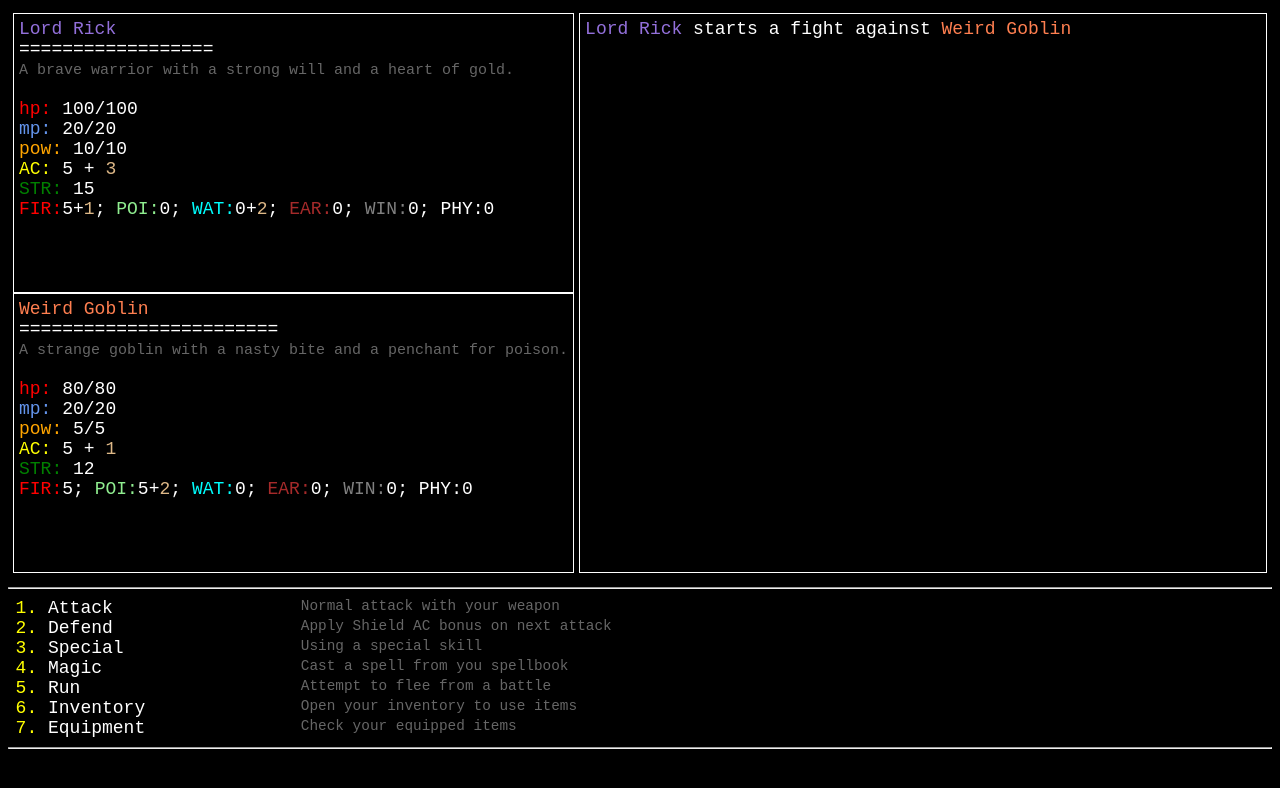
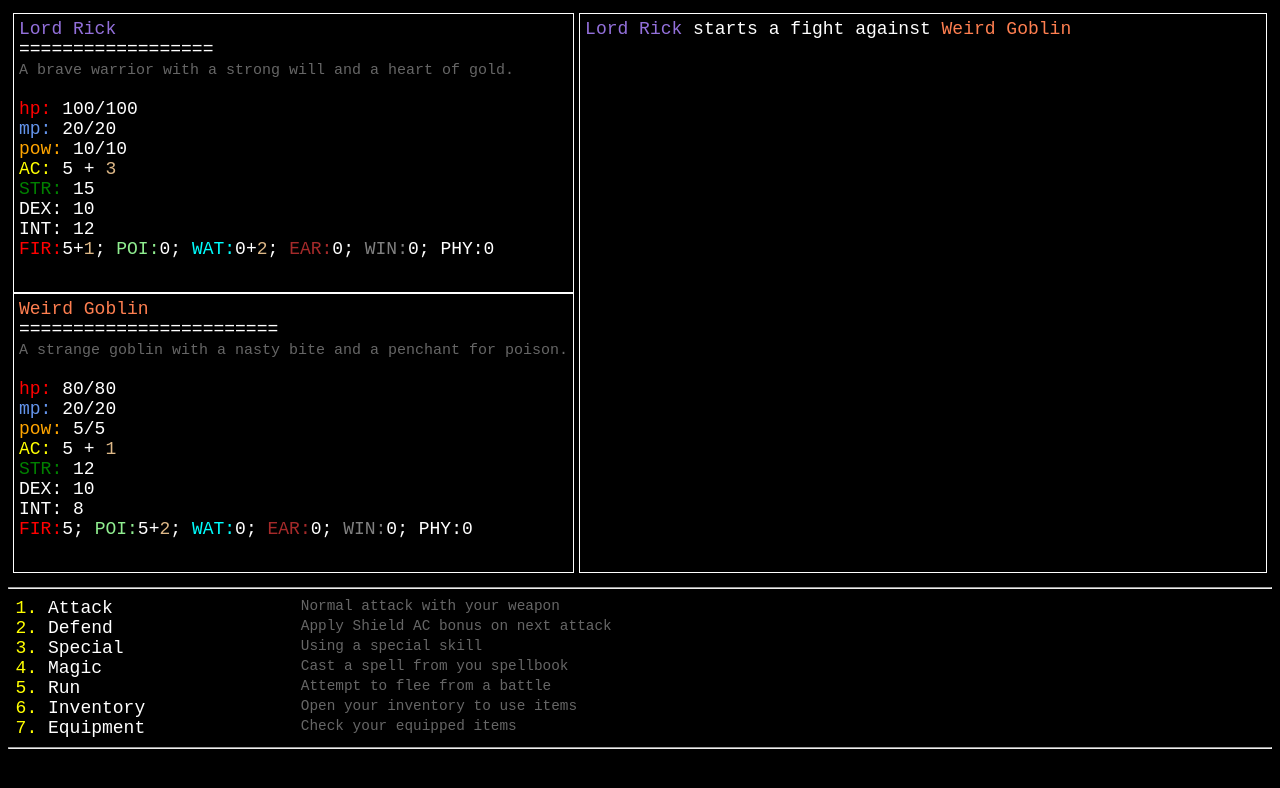
Before and after one commit to b4dr1ck/HtmlSandbox, a Vue app in the folder fight/: page / in a window 1280 px wide. Shown: the top 788 px of the page. Built offline with nearby package versions, Linux system fonts and the light colour scheme.

Commit message:
CHANGE: fight: Hit-Chance bei Spells und Specials errechnen

```diff
--- a/fight/src/App.vue
+++ b/fight/src/App.vue
@@ -127,11 +127,14 @@ export default {
       }
       return false;
     },
-    calcHitAndDmg(actor, actor2) {
-      const STR = this[actor].stats.STR.base + this[actor].stats.STR.bon;
-      const modifier = Math.floor((STR - 10) / 2);
+    calcHitChance(actor, atrribute) {
+      const attr = this[actor].stats[atrribute].base + this[actor].stats[atrribute].bon;
+      const modifier = Math.floor((attr - 10) / 2);
       const d20 = this.getRandomInt(1, 20); // for hit-chance
-      const hit = d20 === 1 ? 1 : d20 + modifier;
+      return d20 === 1 ? 1 : d20 + modifier; // return 1 on critical fail
+    },
+    calcWeaponDamge(actor, actor2) {
+      const hit = this.calcHitChance(actor, "STR");
       const weapon = this[actor].equipped.find((item) => item.type === "weapon" && item.equipped);
       let weaponDmg = 0;
       let resist = 0;
@@ -298,7 +301,7 @@ export default {
 
         if (item.effects) {
           // make a copy of the effects to avoid reference issues
-          this[actor].conditions.push(...item.effects.map(e => JSON.parse(JSON.stringify(e))));
+          this[actor].conditions.push(...item.effects.map((e) => JSON.parse(JSON.stringify(e))));
         }
 
         this.log.push(`[${actor}]${this[actor].name}[/${actor}] uses [item]${item.name}[/item]`);
@@ -322,6 +325,7 @@ export default {
       const spell = this[actor].spellbook.find((spell) => spell.command === name); // find spell based on command-name
       const costType = special ? "pow" : "mp";
       const specialOrSpell = special || spell;
+      const hit = this.calcHitChance(actor, "INT");
 
       if (specialOrSpell) {
         // not enough resources
@@ -369,14 +373,35 @@ export default {
           dmgTotal += dmg;
         });
 
-        this[actor2].stats.hp.current -= dmgTotal;
-        this.log.push(
-          `[${actor}]${this[actor].name}[/${actor}] deals ${dmgTotal} damage to [${actor2}]${this[actor2].name}[/${actor2}]`
-        );
+        console.log(hit);
+        if (hit === 0) {
+          const critFailDmg = Math.ceil(dmgTotal / 2);
+          this.log.push(
+            `[${actor}]${this[actor].name}[/${actor}] critically failed using spell and hurts hiself for ${critFailDmg} dmg!`
+          );
+          this[actor].stats[costType].current -= specialOrSpell.cost;
+          this[actor].stats.hp.current -= critFailDmg;
+        } else if (hit >= 20) {
+          const critDmg = Math.ceil(dmgTotal * 2);
+          this.log.push(
+            `[${actor}]${this[actor].name}[/${actor}] critically hits [${actor2}]${this[actor2].name}[/${actor2}] for ${critDmg} dmg!`
+          );
+          this[actor].stats[costType].current -= specialOrSpell.cost;
+          this[actor2].stats.hp.current -= critDmg;
+        } else if (hit > this[actor2].stats.AC.current) {
+          this[actor2].stats.hp.current -= dmgTotal;
+          this.log.push(
+            `[${actor}]${this[actor].name}[/${actor}] deals ${dmgTotal} damage to [${actor2}]${this[actor2].name}[/${actor2}]`
+          );
+        } else {
+          this.log.push(
+            `[${actor}]${this[actor].name}[/${actor}] misses [${actor2}]${this[actor2].name}[/${actor2}] with the spell!`
+          );
+        }
       }
     },
     attack(actor1, actor2) {
-      const { hit: hit, dmg: dmg } = this.calcHitAndDmg(actor1, actor2);
+      const { hit: hit, dmg: dmg } = this.calcWeaponDamge(actor1, actor2);
 
       const actorName1 = `[${actor1}]${this[actor1].name}[/${actor1}]`;
       const actorName2 = `[${actor2}]${this[actor2].name}[/${actor2}]`;
@@ -579,7 +604,7 @@ export default {
     showDetails(command) {
       function showStats(obj) {
         const stats = Object.entries(obj);
-        const skipKeys = ["name", "description", "type", "command", "equipped", "target"];
+        const skipKeys = ["name", "description", "type", "command", "equipped", "target","amount"];
         let output = "";
         stats.forEach(([key, value]) => {
           if (skipKeys.includes(key)) return;
@@ -638,7 +663,9 @@ export default {
           return specialDetails ? `${specialDetails.description} ${showStats(specialDetails)}` : "";
         case "inventory":
           const imtemDetails = this.player.items.find((item) => item.name.toLowerCase() === command);
-          return imtemDetails ? `${imtemDetails.description} ${showStats(imtemDetails)}` : "";
+          return imtemDetails
+            ? `[item](${imtemDetails.amount})[/item] ${imtemDetails.description} ${showStats(imtemDetails)}`
+            : "";
         case "equip":
           const equippedDetails = this.player.equipped.find((equipped) => equipped.name.toLowerCase() === command);
           return equippedDetails
--- a/fight/src/enemy.js
+++ b/fight/src/enemy.js
@@ -9,6 +9,8 @@ export const enemy = {
     pow: { base: 5, current: 5, bon: 0 },
     AC: { base: 5, current: 5, bon: 0 },
     STR: { base: 12, current: 12, bon: 0 },
+    DEX: { base: 10, current: 10, bon: 0 },
+    INT: { base: 8, current: 8, bon: 0 },
     resist: {
       FIR: { base: 5, current: 5, bon: 0 },
       POI: { base: 5, current: 5, bon: 0 },
--- a/fight/src/player.js
+++ b/fight/src/player.js
@@ -13,6 +13,8 @@ export const player = {
     pow: { base: 10, current: 10, bon: 0 },
     AC: { base: 5, current: 5, bon: 0 },
     STR: { base: 15, current: 15, bon: 0 },
+    DEX: { base: 10, current: 10, bon: 0 },
+    INT: { base: 12, current: 12, bon: 0 },
     resist: {
       FIR: { base: 5, current: 5, bon: 0 },
       POI: { base: 0, current: 0, bon: 0 },
@@ -129,7 +131,7 @@ export const player = {
       command: "fireball",
       target: "enemy",
       cost: 5,
-      damage: [{ type: "FIR", value: 20 }],
+      extra: [{ type: "FIR", value: 20 }],
       description: "A powerful fire spell that deals damage to the enemy.",
     },
     {
@@ -137,7 +139,7 @@ export const player = {
       command: "icicle",
       target: "enemy",
       cost: 3,
-      damage: [{ type: "WAT", value: 12 }],
+      extra: [{ type: "WAT", value: 12 }],
       description: "A chilling spell that deals ice damage to the enemy.",
       effects: [{ name: "iced", duration: 2, stunned: true, damage: [{ type: "WAT" }] }],
     },
@@ -146,7 +148,7 @@ export const player = {
       command: "poisoncloud",
       target: "enemy",
       cost: 8,
-      damage: [{ type: "POI", value: 10 }],
+      extra: [{ type: "POI", value: 10 }],
       description: "A poisenous cloud that deals damage over time.",
       effects: [{ name: "poisoned", duration: 5, stunned: false, damage: [{ type: "POI", value: 5 }] }],
     },
@@ -157,7 +159,7 @@ export const player = {
       command: "powerstrike",
       target: "enemy",
       cost: 10,
-      damage: [{ type: "PHY", value: 25 }],
+      extra: [{ type: "PHY", value: 25 }],
       description: "A powerful strike that deals extra damage to the enemy.",
     },
     {
@@ -165,7 +167,7 @@ export const player = {
       command: "stamp",
       target: "enemy",
       cost: 10,
-      damage: [{ type: "PHY", value: 15 }],
+      extra: [{ type: "PHY", value: 15 }],
       effects: [{ name: "stunned", duration: 1, stunned: true, damage: [{ type: "PHY" }] }],
       description: "A strong stamp on the ground that stunns your enemy",
     },
```
